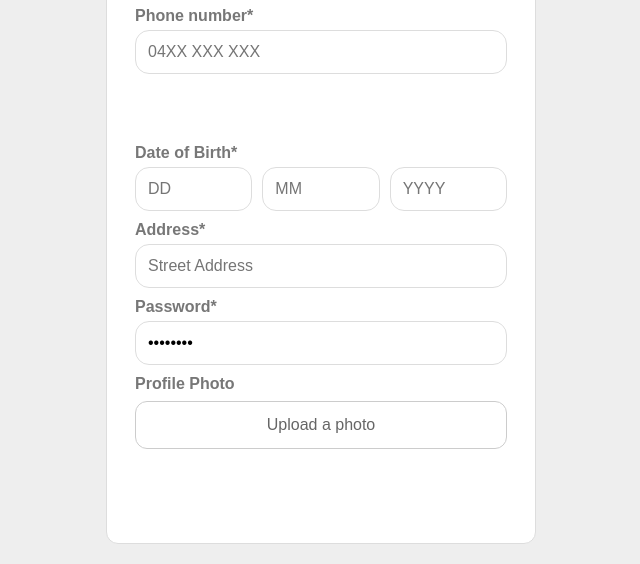
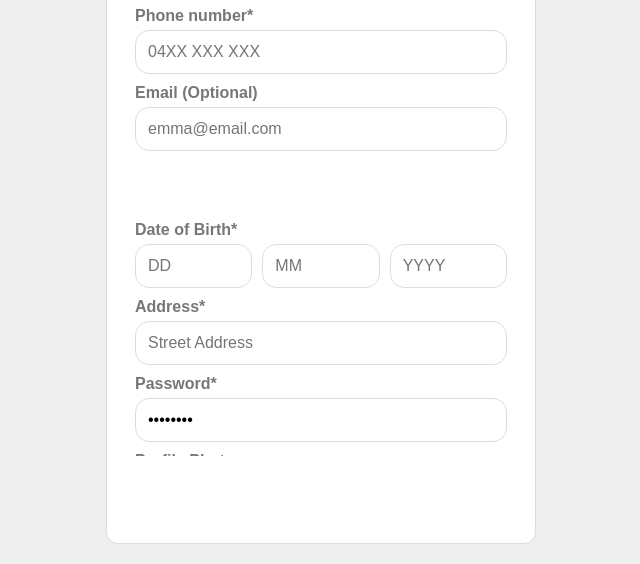
Before and after one commit to sche0209/neighbourlink-prototype, a plain HTML site: page profile.html in a window 1280 px wide. Shown: the part 320-884 px from the top of the page, without its empty margins (319-959 px from the left). Drawn offline with Linux system fonts and the light colour scheme.

Commit message:
Add files via upload

```diff
--- a/profile.html
+++ b/profile.html
@@ -31,6 +31,9 @@
     <label>Phone number*</label>
     <input placeholder="04XX XXX XXX">
 
+    <label>Email (Optional)</label>
+    <input placeholder="emma@email.com">
+
     <div style="height: 60px;"></div>
 
     <label>Date of Birth*</label>
@@ -48,7 +51,7 @@
 
     <label>Profile Photo</label>
     <div class="upload-box">
-        Upload a photo
+    <input value="Upload a photo">
     </div>
 
     <div style="height: 45px;"></div>
```
Also changed, not shown: index.html (+3 -0 lines).
